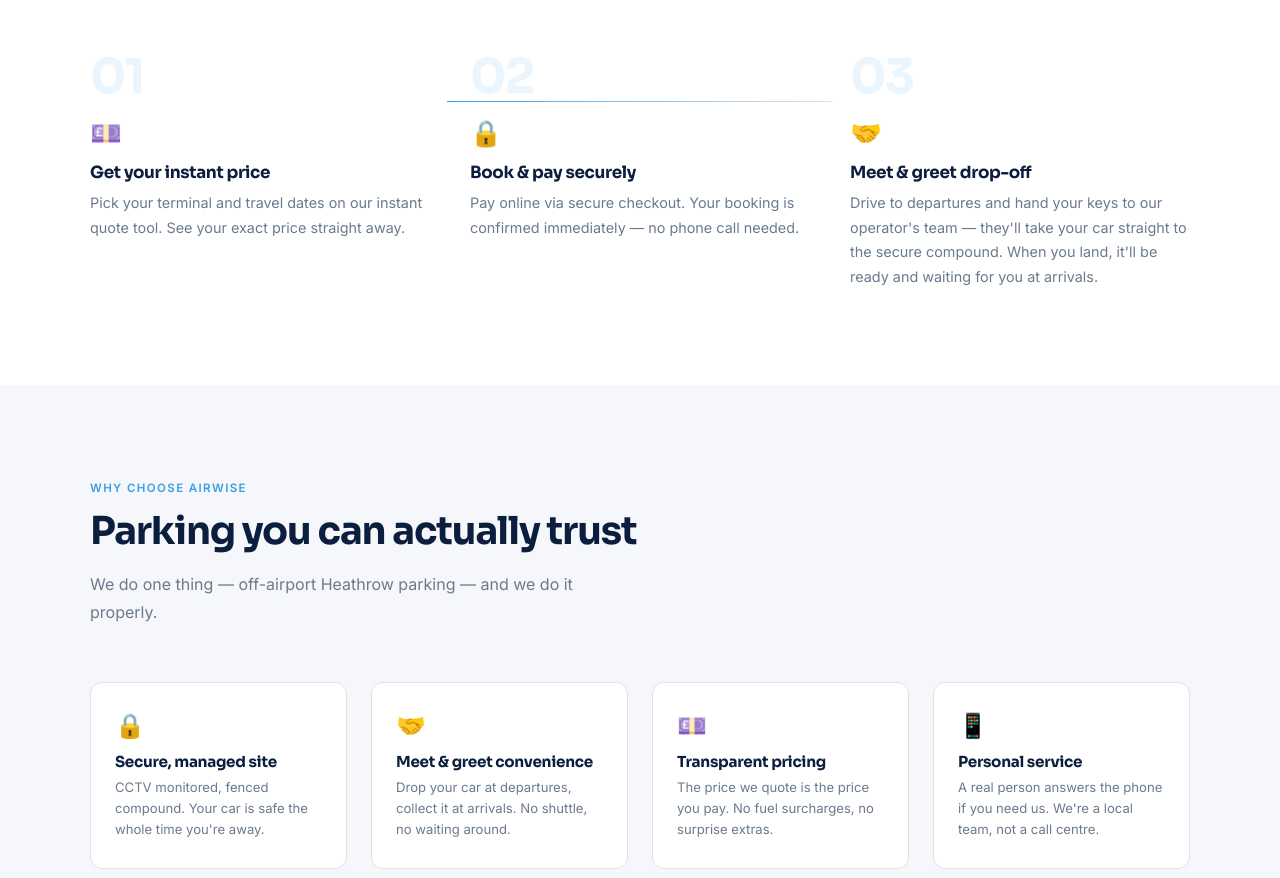
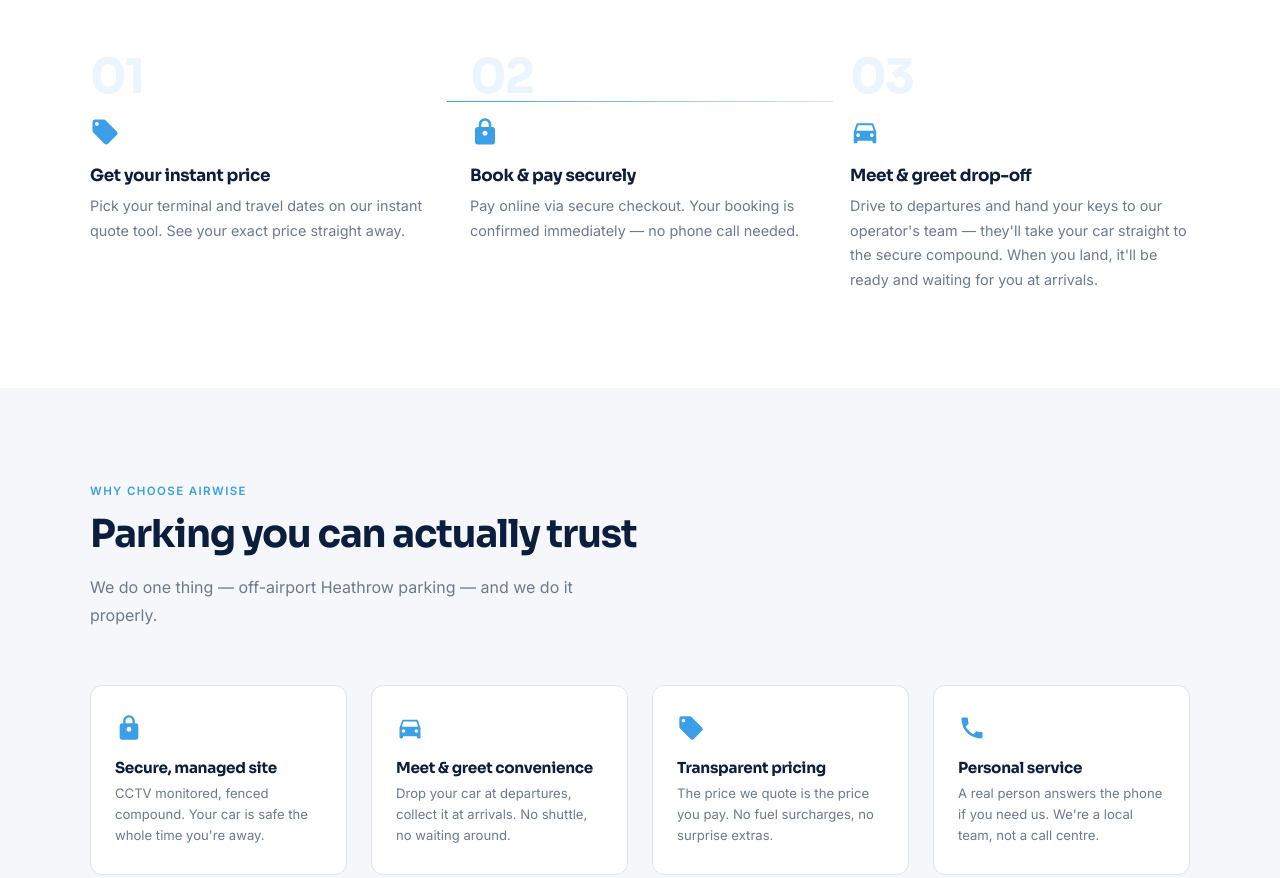
Before and after one commit to Mike-L0wrey/airwise-parking, a website: page index.html in a window 1280 px wide. Shown: the part 1043-1921 px from the top of the page. Drawn offline with Linux system fonts and the light colour scheme.

Commit message:
Icon changes

```diff
--- a/index.html
+++ b/index.html
@@ -342,9 +342,10 @@
     }
 
     .step-icon {
-      font-size: 1.6rem;
+      color: var(--sky);
       margin-bottom: 14px;
     }
+    .step-icon svg { width: 30px; height: 30px; }
 
     .step h3 {
       font-family: 'Sora', sans-serif;
@@ -393,9 +394,10 @@
     }
 
     .trust-card .icon {
-      font-size: 1.5rem;
+      color: var(--sky);
       margin-bottom: 12px;
     }
+    .trust-card .icon svg { width: 28px; height: 28px; }
 
     .trust-card h4 {
       font-family: 'Sora', sans-serif;
@@ -554,7 +556,7 @@
       <h2>Get an instant price</h2>
       <p class="sub">Pick your terminal and dates, see your price straight away, and pay securely online — booking confirmed immediately.</p>
       <a href="quote.html" class="submit-btn" style="display:block; text-align:center; text-decoration:none;">Check prices &amp; book instantly →</a>
-      <p class="privacy-note">🔒 Secure payment powered by Stripe.</p>
+      <p class="privacy-note"><svg viewBox="0 0 24 24" fill="currentColor" style="width:12px;height:12px;vertical-align:-1px;"><path d="M18 8h-1V6c0-2.76-2.24-5-5-5S7 3.24 7 6v2H6c-1.1 0-2 .9-2 2v10c0 1.1.9 2 2 2h12c1.1 0 2-.9 2-2V10c0-1.1-.9-2-2-2zM9 6c0-1.66 1.34-3 3-3s3 1.34 3 3v2H9V6zm3 9c-1.1 0-2-.9-2-2s.9-2 2-2 2 .9 2 2-.9 2-2 2z"/></svg> Secure payment powered by Stripe.</p>
     </div>
   </div>
 </section>
@@ -569,19 +571,19 @@
       <div class="steps">
         <div class="step">
           <div class="step-num">01</div>
-          <div class="step-icon">💷</div>
+          <div class="step-icon"><svg viewBox="0 0 24 24" fill="currentColor"><path d="M21.41 11.58l-9-9C12.05 2.22 11.55 2 11 2H4c-1.1 0-2 .9-2 2v7c0 .55.22 1.05.59 1.41l9 9c.36.36.86.59 1.41.59.55 0 1.05-.22 1.41-.59l7-7c.37-.36.59-.86.59-1.41 0-.55-.22-1.05-.59-1.42zM5.5 7C4.67 7 4 6.33 4 5.5S4.67 4 5.5 4 7 4.67 7 5.5 6.33 7 5.5 7z"/></svg></div>
           <h3>Get your instant price</h3>
           <p>Pick your terminal and travel dates on our instant quote tool. See your exact price straight away.</p>
         </div>
         <div class="step">
           <div class="step-num">02</div>
-          <div class="step-icon">🔒</div>
+          <div class="step-icon"><svg viewBox="0 0 24 24" fill="currentColor"><path d="M18 8h-1V6c0-2.76-2.24-5-5-5S7 3.24 7 6v2H6c-1.1 0-2 .9-2 2v10c0 1.1.9 2 2 2h12c1.1 0 2-.9 2-2V10c0-1.1-.9-2-2-2zM9 6c0-1.66 1.34-3 3-3s3 1.34 3 3v2H9V6zm3 9c-1.1 0-2-.9-2-2s.9-2 2-2 2 .9 2 2-.9 2-2 2z"/></svg></div>
           <h3>Book &amp; pay securely</h3>
           <p>Pay online via secure checkout. Your booking is confirmed immediately — no phone call needed.</p>
         </div>
         <div class="step">
           <div class="step-num">03</div>
-          <div class="step-icon">🤝</div>
+          <div class="step-icon"><svg viewBox="0 0 24 24" fill="currentColor"><path d="M18.92 6.01C18.72 5.42 18.16 5 17.5 5h-11c-.66 0-1.21.42-1.42 1.01L3 12v8c0 .55.45 1 1 1h1c.55 0 1-.45 1-1v-1h12v1c0 .55.45 1 1 1h1c.55 0 1-.45 1-1v-8l-2.08-5.99zM6.5 16c-.83 0-1.5-.67-1.5-1.5S5.67 13 6.5 13s1.5.67 1.5 1.5S7.33 16 6.5 16zm11 0c-.83 0-1.5-.67-1.5-1.5s.67-1.5 1.5-1.5 1.5.67 1.5 1.5-.67 1.5-1.5 1.5zM5 11l1.5-4.5h11L19 11H5z"/></svg></div>
           <h3>Meet &amp; greet drop-off</h3>
           <p>Drive to departures and hand your keys to our operator's team — they'll take your car straight to the secure compound. When you land, it'll be ready and waiting for you at arrivals.</p>
         </div>
@@ -598,22 +600,22 @@
     <p class="section-sub">We do one thing — off-airport Heathrow parking — and we do it properly.</p>
     <div class="trust-grid">
       <div class="trust-card">
-        <div class="icon">🔒</div>
+        <div class="icon"><svg viewBox="0 0 24 24" fill="currentColor"><path d="M18 8h-1V6c0-2.76-2.24-5-5-5S7 3.24 7 6v2H6c-1.1 0-2 .9-2 2v10c0 1.1.9 2 2 2h12c1.1 0 2-.9 2-2V10c0-1.1-.9-2-2-2zM9 6c0-1.66 1.34-3 3-3s3 1.34 3 3v2H9V6zm3 9c-1.1 0-2-.9-2-2s.9-2 2-2 2 .9 2 2-.9 2-2 2z"/></svg></div>
         <h4>Secure, managed site</h4>
         <p>CCTV monitored, fenced compound. Your car is safe the whole time you're away.</p>
       </div>
       <div class="trust-card">
-        <div class="icon">🤝</div>
+        <div class="icon"><svg viewBox="0 0 24 24" fill="currentColor"><path d="M18.92 6.01C18.72 5.42 18.16 5 17.5 5h-11c-.66 0-1.21.42-1.42 1.01L3 12v8c0 .55.45 1 1 1h1c.55 0 1-.45 1-1v-1h12v1c0 .55.45 1 1 1h1c.55 0 1-.45 1-1v-8l-2.08-5.99zM6.5 16c-.83 0-1.5-.67-1.5-1.5S5.67 13 6.5 13s1.5.67 1.5 1.5S7.33 16 6.5 16zm11 0c-.83 0-1.5-.67-1.5-1.5s.67-1.5 1.5-1.5 1.5.67 1.5 1.5-.67 1.5-1.5 1.5zM5 11l1.5-4.5h11L19 11H5z"/></svg></div>
         <h4>Meet &amp; greet convenience</h4>
         <p>Drop your car at departures, collect it at arrivals. No shuttle, no waiting around.</p>
       </div>
       <div class="trust-card">
-        <div class="icon">💷</div>
+        <div class="icon"><svg viewBox="0 0 24 24" fill="currentColor"><path d="M21.41 11.58l-9-9C12.05 2.22 11.55 2 11 2H4c-1.1 0-2 .9-2 2v7c0 .55.22 1.05.59 1.41l9 9c.36.36.86.59 1.41.59.55 0 1.05-.22 1.41-.59l7-7c.37-.36.59-.86.59-1.41 0-.55-.22-1.05-.59-1.42zM5.5 7C4.67 7 4 6.33 4 5.5S4.67 4 5.5 4 7 4.67 7 5.5 6.33 7 5.5 7z"/></svg></div>
         <h4>Transparent pricing</h4>
         <p>The price we quote is the price you pay. No fuel surcharges, no surprise extras.</p>
       </div>
       <div class="trust-card">
-        <div class="icon">📱</div>
+        <div class="icon"><svg viewBox="0 0 24 24" fill="currentColor"><path d="M6.62 10.79c1.44 2.83 3.76 5.14 6.59 6.59l2.2-2.2c.27-.27.67-.36 1.02-.24 1.12.37 2.33.57 3.57.57.55 0 1 .45 1 1V20c0 .55-.45 1-1 1-9.39 0-17-7.61-17-17 0-.55.45-1 1-1h3.5c.55 0 1 .45 1 1 0 1.25.2 2.45.57 3.57.11.35.03.74-.25 1.02l-2.2 2.2z"/></svg></div>
         <h4>Personal service</h4>
         <p>A real person answers the phone if you need us. We're a local team, not a call centre.</p>
       </div>
@@ -628,14 +630,14 @@
     <h2 class="section-title">From <span style="color:var(--sky)">£5 per day</span></h2>
     <p class="section-sub">Rates vary by date and duration — get your exact price in seconds. We're consistently cheaper than airport car parks.</p>
     <a href="quote.html" class="submit-btn" style="display:inline-block; width:auto; padding: 15px 36px; text-decoration:none; font-family:'Sora',sans-serif; font-weight:700; font-size:1rem; background:var(--sky); color:var(--white); border-radius:8px;">Check prices &amp; book instantly →</a>
-    <p class="section-sub" style="margin-top:20px; margin-bottom:0;">🔒 Secure payment powered by Stripe. Prefer to speak to someone first? Call us on <a href="tel:02045690803" style="color:var(--sky);">02045690803</a>.</p>
+    <p class="section-sub" style="margin-top:20px; margin-bottom:0;"><svg viewBox="0 0 24 24" fill="currentColor" style="width:12px;height:12px;vertical-align:-1px;"><path d="M18 8h-1V6c0-2.76-2.24-5-5-5S7 3.24 7 6v2H6c-1.1 0-2 .9-2 2v10c0 1.1.9 2 2 2h12c1.1 0 2-.9 2-2V10c0-1.1-.9-2-2-2zM9 6c0-1.66 1.34-3 3-3s3 1.34 3 3v2H9V6zm3 9c-1.1 0-2-.9-2-2s.9-2 2-2 2 .9 2 2-.9 2-2 2z"/></svg> Secure payment powered by Stripe. Prefer to speak to someone first? Call us on <a href="tel:02045690803" style="color:var(--sky);">02045690803</a>.</p>
   </div>
 </section>
 
 <!-- FOOTER -->
 <footer>
   <div class="logo">Air<span>wise</span></div>
-  <p>© 2025 Airwise Parking Ltd · Serving Heathrow Airport</p>
+  <p>© 2026 Airwise Parking · Serving Heathrow Airport</p>
   <div class="footer-links">
     <a href="#">Privacy policy</a>
     <a href="#">Terms</a>
```
Also changed, not shown: 1 other file.
